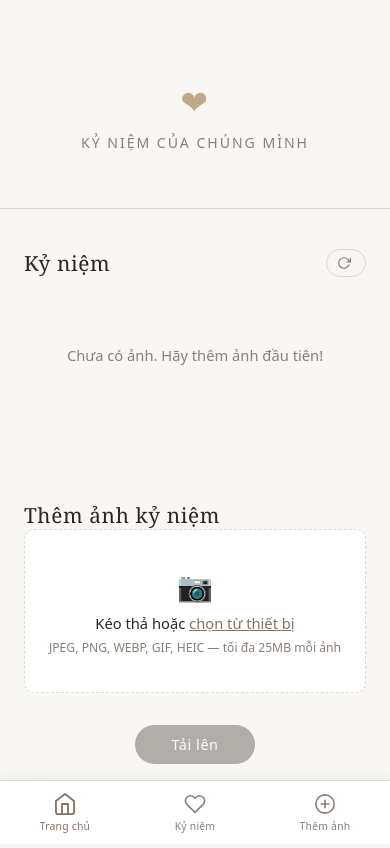
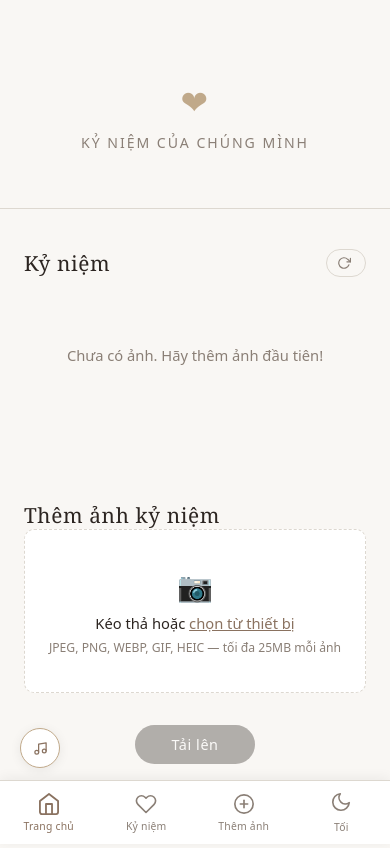
Before and after one commit to anhquan0804/love-memory-web, a website: page public/index.html in a window 390 px wide. Shown: the top 848 px of the page. Drawn offline with Linux system fonts and the light colour scheme; no server answers.

Commit message:
fix: restore music button and dark mode on mobile
- Lift music-btn above bottom nav (bottom: calc(var(--bottom-nav-h) + 12px))
- Add dark mode toggle as 4th item in bottom nav bar
- applyTheme() now syncs both drawer toggle and bottom nav icon

Co-Authored-By: Claude Sonnet 4.6 <noreply@anthropic.com>

```diff
--- a/public/css/style.css
+++ b/public/css/style.css
@@ -1088,6 +1088,9 @@ a { color: inherit; text-decoration: none; }
 @media (max-width: 640px) {
   .hamburger { display: none; }
 
+  /* Lift music button above bottom nav */
+  .music-btn { bottom: calc(var(--bottom-nav-h) + 12px); }
+
   .bottom-nav {
     display: flex;
     position: fixed;
--- a/public/index.html
+++ b/public/index.html
@@ -65,6 +65,12 @@
     <a class="bottom-nav__item" data-page="upload">
       <svg viewBox="0 0 24 24" width="22" height="22" fill="none" stroke="currentColor" stroke-width="1.8" stroke-linecap="round" stroke-linejoin="round"><circle cx="12" cy="12" r="10"/><line x1="12" y1="8" x2="12" y2="16"/><line x1="8" y1="12" x2="16" y2="12"/></svg>
       <span>Thêm ảnh</span>
+    </a>
+    <a class="bottom-nav__item" id="bottomNavTheme">
+      <span id="bottomNavThemeIcon">
+        <svg viewBox="0 0 24 24" width="22" height="22" fill="none" stroke="currentColor" stroke-width="1.8" stroke-linecap="round" stroke-linejoin="round"><path d="M21 12.79A9 9 0 1 1 11.21 3 7 7 0 0 0 21 12.79z"/></svg>
+      </span>
+      <span id="bottomNavThemeLabel">Tối</span>
     </a>
   </nav>
 
--- a/public/js/gallery.js
+++ b/public/js/gallery.js
@@ -750,24 +750,37 @@ window.addEventListener('scroll', () => {
 }, { passive: true });
 
 // ── Dark mode toggle ───────────────────────────────────────
-const themeToggle = document.getElementById('themeToggle');
-const themeIcon   = document.getElementById('themeIcon');
-const themeLabel  = document.getElementById('themeLabel');
+const themeToggle        = document.getElementById('themeToggle');
+const themeIcon          = document.getElementById('themeIcon');
+const themeLabel         = document.getElementById('themeLabel');
+const bottomNavTheme     = document.getElementById('bottomNavTheme');
+const bottomNavThemeIcon = document.getElementById('bottomNavThemeIcon');
+const bottomNavThemeLabel = document.getElementById('bottomNavThemeLabel');
 
 const moonSvg = `<svg viewBox="0 0 24 24" width="15" height="15" fill="none" stroke="currentColor" stroke-width="2" stroke-linecap="round" stroke-linejoin="round"><path d="M21 12.79A9 9 0 1 1 11.21 3 7 7 0 0 0 21 12.79z"/></svg>`;
 const sunSvg  = `<svg viewBox="0 0 24 24" width="15" height="15" fill="none" stroke="currentColor" stroke-width="2" stroke-linecap="round" stroke-linejoin="round"><circle cx="12" cy="12" r="5"/><line x1="12" y1="1" x2="12" y2="3"/><line x1="12" y1="21" x2="12" y2="23"/><line x1="4.22" y1="4.22" x2="5.64" y2="5.64"/><line x1="18.36" y1="18.36" x2="19.78" y2="19.78"/><line x1="1" y1="12" x2="3" y2="12"/><line x1="21" y1="12" x2="23" y2="12"/><line x1="4.22" y1="19.78" x2="5.64" y2="18.36"/><line x1="18.36" y1="5.64" x2="19.78" y2="4.22"/></svg>`;
+const moonSvgLg = `<svg viewBox="0 0 24 24" width="22" height="22" fill="none" stroke="currentColor" stroke-width="1.8" stroke-linecap="round" stroke-linejoin="round"><path d="M21 12.79A9 9 0 1 1 11.21 3 7 7 0 0 0 21 12.79z"/></svg>`;
+const sunSvgLg  = `<svg viewBox="0 0 24 24" width="22" height="22" fill="none" stroke="currentColor" stroke-width="1.8" stroke-linecap="round" stroke-linejoin="round"><circle cx="12" cy="12" r="5"/><line x1="12" y1="1" x2="12" y2="3"/><line x1="12" y1="21" x2="12" y2="23"/><line x1="4.22" y1="4.22" x2="5.64" y2="5.64"/><line x1="18.36" y1="18.36" x2="19.78" y2="19.78"/><line x1="1" y1="12" x2="3" y2="12"/><line x1="21" y1="12" x2="23" y2="12"/><line x1="4.22" y1="19.78" x2="5.64" y2="18.36"/><line x1="18.36" y1="5.64" x2="19.78" y2="4.22"/></svg>`;
 
 function applyTheme(isDark) {
   document.documentElement.setAttribute('data-theme', isDark ? 'dark' : 'light');
   localStorage.setItem('theme', isDark ? 'dark' : 'light');
-  themeIcon.innerHTML  = isDark ? sunSvg : moonSvg;
+  // Drawer toggle
+  themeIcon.innerHTML    = isDark ? sunSvg : moonSvg;
   themeLabel.textContent = isDark ? 'Giao diện sáng' : 'Giao diện tối';
+  // Bottom nav toggle (mobile)
+  bottomNavThemeIcon.innerHTML    = isDark ? sunSvgLg : moonSvgLg;
+  bottomNavThemeLabel.textContent = isDark ? 'Sáng' : 'Tối';
 }
 
 // Init toggle state from current theme
 applyTheme(document.documentElement.getAttribute('data-theme') === 'dark');
 
 themeToggle.addEventListener('click', () => {
+  applyTheme(document.documentElement.getAttribute('data-theme') !== 'dark');
+});
+
+bottomNavTheme.addEventListener('click', () => {
   applyTheme(document.documentElement.getAttribute('data-theme') !== 'dark');
 });
 
```
